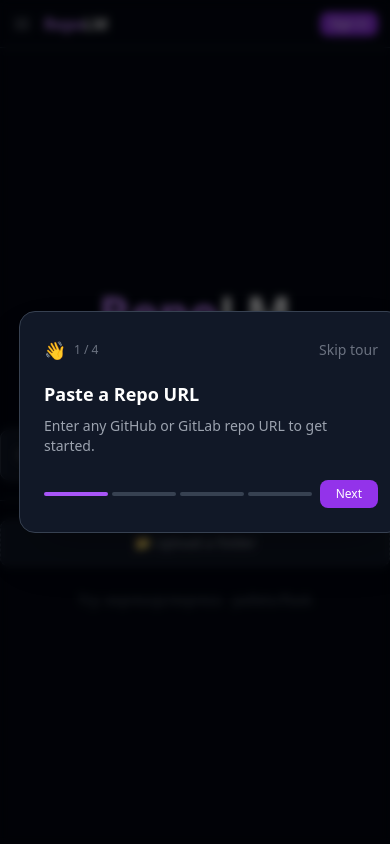
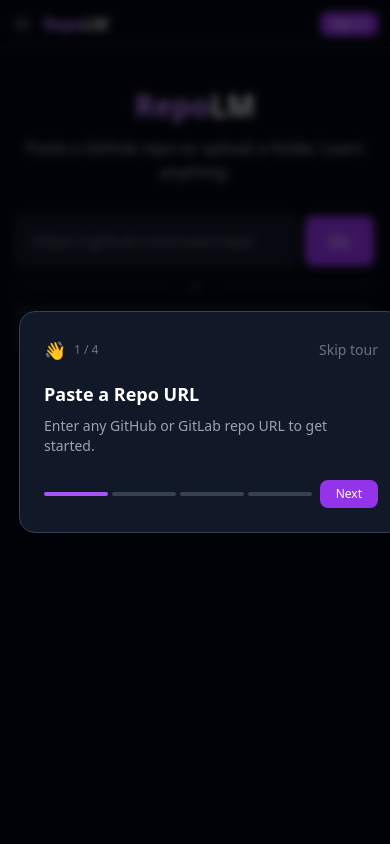
Before and after one commit to LucasAust/repolm, a FastAPI app: page /app in a window 390 px wide. Run offline with FastAPI, Linux system fonts and the light colour scheme; some libraries are stand-ins or nearby versions.

Commit message:
Fix mobile: remove h-screen on content col, scrollable landing, smaller title, top-align on mobile

```diff
--- a/src/templates/app.html
+++ b/src/templates/app.html
@@ -506,7 +506,7 @@
 </aside>
 
 <!-- Content column (sidebar peer) -->
-<div class="flex-1 flex flex-col min-w-0 h-screen">
+<div class="flex-1 flex flex-col min-w-0 min-h-0 overflow-hidden">
 
 <!-- Mobile top bar -->
 <div class="md:hidden h-12 flex items-center px-3 gap-3 border-b border-gray-800 bg-gray-950 shrink-0 z-20" x-data="{mobileMenu: false}">
@@ -573,9 +573,9 @@
 
 <!-- Landing (no repo loaded) -->
 <template x-if="!repoId && !exampleLoaded">
-    <div class="flex-1 flex items-center justify-center">
-        <div class="text-center max-w-lg">
-            <h1 class="text-5xl font-bold mb-3"><span class="text-purple-400">Repo</span>LM</h1>
+    <div class="flex-1 flex items-start md:items-center justify-center overflow-y-auto p-4 pt-8 md:pt-4">
+        <div class="text-center max-w-lg w-full">
+            <h1 class="text-3xl md:text-5xl font-bold mb-3"><span class="text-purple-400">Repo</span>LM</h1>
             <p class="text-gray-400 mb-8">Paste a GitHub repo or upload a folder. Learn anything.</p>
             <div class="flex gap-2">
                 <input x-model="urlInput" type="text" placeholder="https://github.com/user/repo"
```
